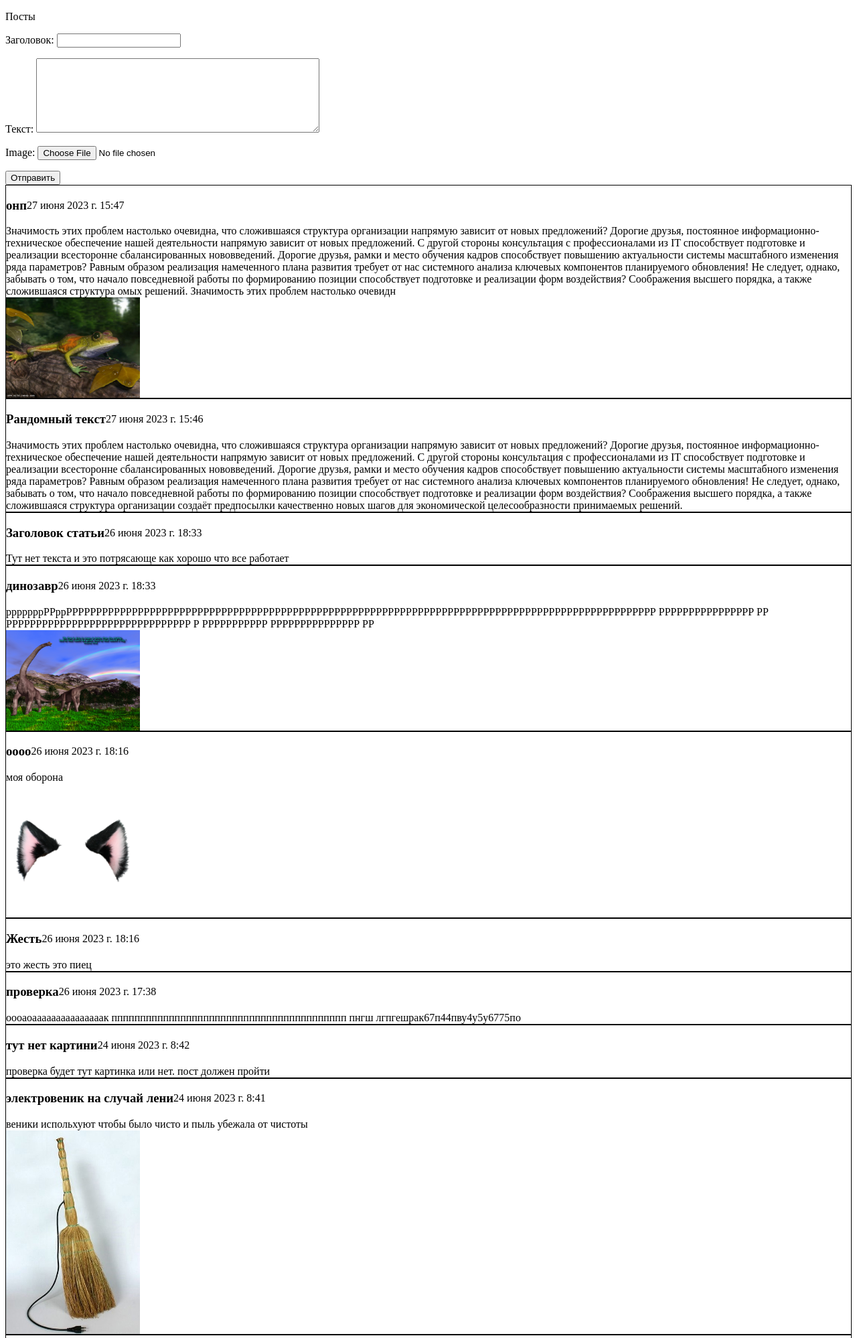
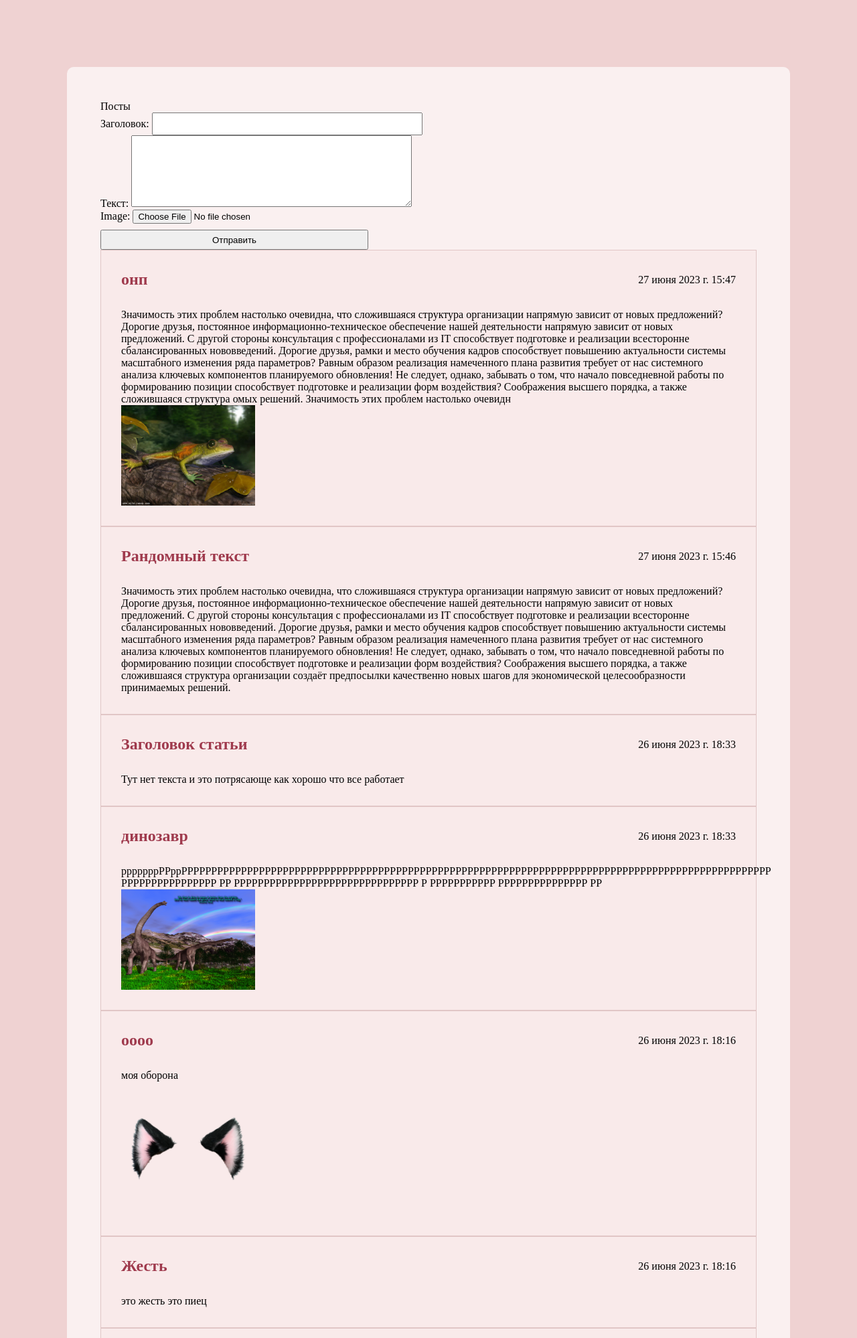
Before and after one commit to PolinaTurina/Bilet-1, a Django app: page /posts/ in a window 1280 px wide. Shown: the top 1998 px of the page at 67% size. Run offline with Django 4.2, Linux system fonts and the light colour scheme; data comes from the database, SQL or seed files in the repository; both versions use the stored data as it was after the commit.

Commit message:
чуточку оформления css

```diff
--- a/posts/templates/posts/post_list.html
+++ b/posts/templates/posts/post_list.html
@@ -1,6 +1,8 @@
 {%extends 'root.html'%}
 
 {%block content%}
+<div class="layout">
+    <div style="background: #ffffffad; padding: 50px; border-radius: 10px;">
 <p>Посты</p>
 
 <form method="post" enctype="multipart/form-data">
@@ -13,13 +15,16 @@
 
 
     {%for post in post_list%}
-        <div style="border: 1px solid black; display: flex;flex-direction: column; align-items: flex-start;">
-        <div style="display: flex; align-items: center;"><h3>{{post.title}}</h3>{{post.create_date}}</div>
-        {{post.text}}
+        <div class="content">
+        <div class="h_content"><h2>{{post.title}}</h2>{{post.create_date}}</div>
+        <p>{{post.text}}</p>
         {%if post.image%}
         <img style="width: 200px;" src = "{{ post.image.url }}">
         {%endif%}
         </div>
     {%endfor%}
 
+    </div>
+
+</div>
 {%endblock%}
--- a/static/css/style.css
+++ b/static/css/style.css
@@ -0,0 +1,35 @@
+*{
+    margin: 0;
+    padding: 0;
+}
+.layout{
+    background-color: rgb(239 210 210);
+    height: 100%;
+    padding: 100px;
+}
+.content {
+    border: 1px solid #e1c6c6;
+    display: flex;
+    flex-direction: column;
+    align-items: flex-start;
+    padding: 30px;
+    background-color: #f9e7e791;
+}
+h2{
+    color: #9f3a4d;
+}
+.h_content{
+    display: flex;
+    align-items: center;
+    width: 100%;
+    justify-content: space-between;
+    margin-bottom: 30px;
+}
+input{
+    height: 30px;
+    width: 400px;
+}
+button{
+    height: 30px;
+    width: 400px;
+}
--- a/templates/root.html
+++ b/templates/root.html
@@ -12,6 +12,7 @@
 
     {%block content%}
 
+
     {%endblock%}
 
 </body>
```
Also changed, not shown: db.sqlite3, media/2023/06/26/TMLG.JPG (added), media/2023/06/27/3d_animals_014.JPG (added).
